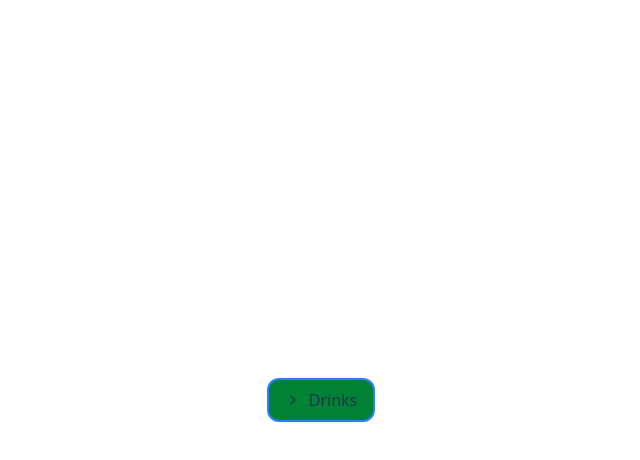
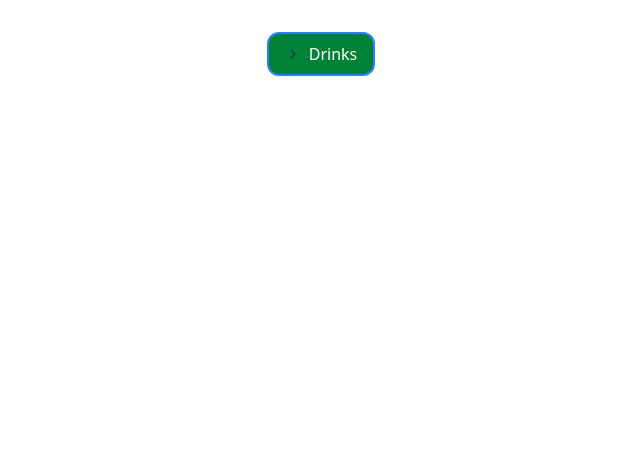
Before and after one commit to ninja-boldo/grocery-list-vite, a React (Vite) app: page / in a window 1280 px wide. Shown: the top 460 px of the page, without its empty margins (319-959 px from the left). Built offline with nearby package versions, Linux system fonts and the light colour scheme.

Commit message:
currently just am accepting that the ui is cropped for some reason and accept it as the state that is at least functionally usable. however, i will open the issue for the future me.

```diff
--- a/src/App.tsx
+++ b/src/App.tsx
@@ -50,7 +50,7 @@ function App() {
   };
 
   return (
-<div className="max-w-4xl">
+<div className="w-full max-w-2xl h-screen">
       <Container
         text={nestedData.text}
         subgroups={nestedData.subgroups}
--- a/src/comp/container.tsx
+++ b/src/comp/container.tsx
@@ -11,8 +11,22 @@ interface Props {
 const Container = ({ text, subgroups, level, style }: Props) => {
   const [open, setOpen] = useState(false);
 
+  // Use Tailwind padding classes instead of fixed margin
+  const getIndentClass = (level: number) => {
+    const indentClasses = [
+      'pl-0',    // level 0
+      'pl-4',    // level 1
+      'pl-8',    // level 2
+      'pl-12',   // level 3
+      'pl-16',   // level 4
+      'pl-20',   // level 5
+    ];
+    return indentClasses[Math.min(level, indentClasses.length - 1)] || 'pl-20';
+  };
+
   return (
     <>
+      <div className={`mb-2 ${getIndentClass(level)}`}>
         <div
           onClick={() => setOpen(!open)}
           className={`
@@ -21,23 +35,22 @@ const Container = ({ text, subgroups, level, style }: Props) => {
             bg-green-700 rounded-xl
             px-4 py-2 transition-colors
             hover:bg-green-600
+            w-fit min-w-0
             ${style || ""}
           `}
-        style={{ marginLeft: level * 16 }}  // indent wrapper
         >
-
-        { subgroups && subgroups.length != 0 ?
-            (<ChevronRight
+          {subgroups && subgroups.length !== 0 ? (
+            <ChevronRight
               size={16}
-            className={`transform transition-transform ${
+              className={`transform transition-transform flex-shrink-0 ${
                 open ? "rotate-90" : "rotate-0"
               }`}
             />
-        ): null
+          ) : null}
 
-        }
           {/* Text label */}
-        <p className="ml-2">{text}</p>
+          <p className="ml-2 text-white truncate">{text}</p>
+        </div>
       </div>
 
       {open && subgroups?.length ? (
```
Lines whose indentation alone changed are shown as unchanged.
